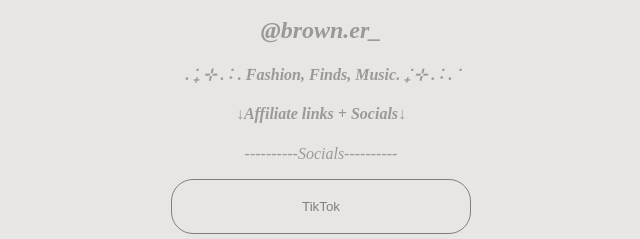
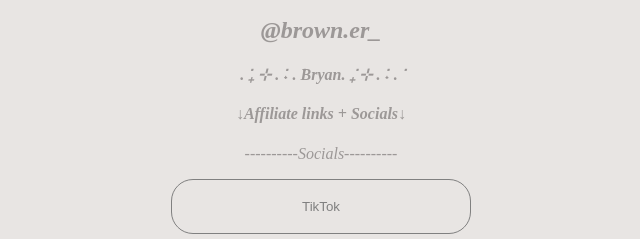
Before and after one commit to Pandino4/BLink, a plain HTML site: page index.html in a window 1280 px wide. Shown: the part 167-406 px from the top of the page, 319-959 px from the left. Drawn offline with Linux system fonts and the light colour scheme.

Commit message:
Update index.html

```diff
--- a/index.html
+++ b/index.html
@@ -12,7 +12,7 @@
         <section id="section1">
             <img src="cat.jpg.jpg">
             <h1>@brown.er_</h1>
-            <h4>. ݁₊ ⊹ . ݁˖ . ݁Fashion, Finds, Music. ݁₊ ⊹ . ݁˖ . ݁</h4>
+            <h4>. ݁₊ ⊹ . ݁˖ . ݁Bryan. ݁₊ ⊹ . ݁˖ . ݁</h4>
             <h4>↓Affiliate links + Socials↓</h4>
         </section>
 
```
